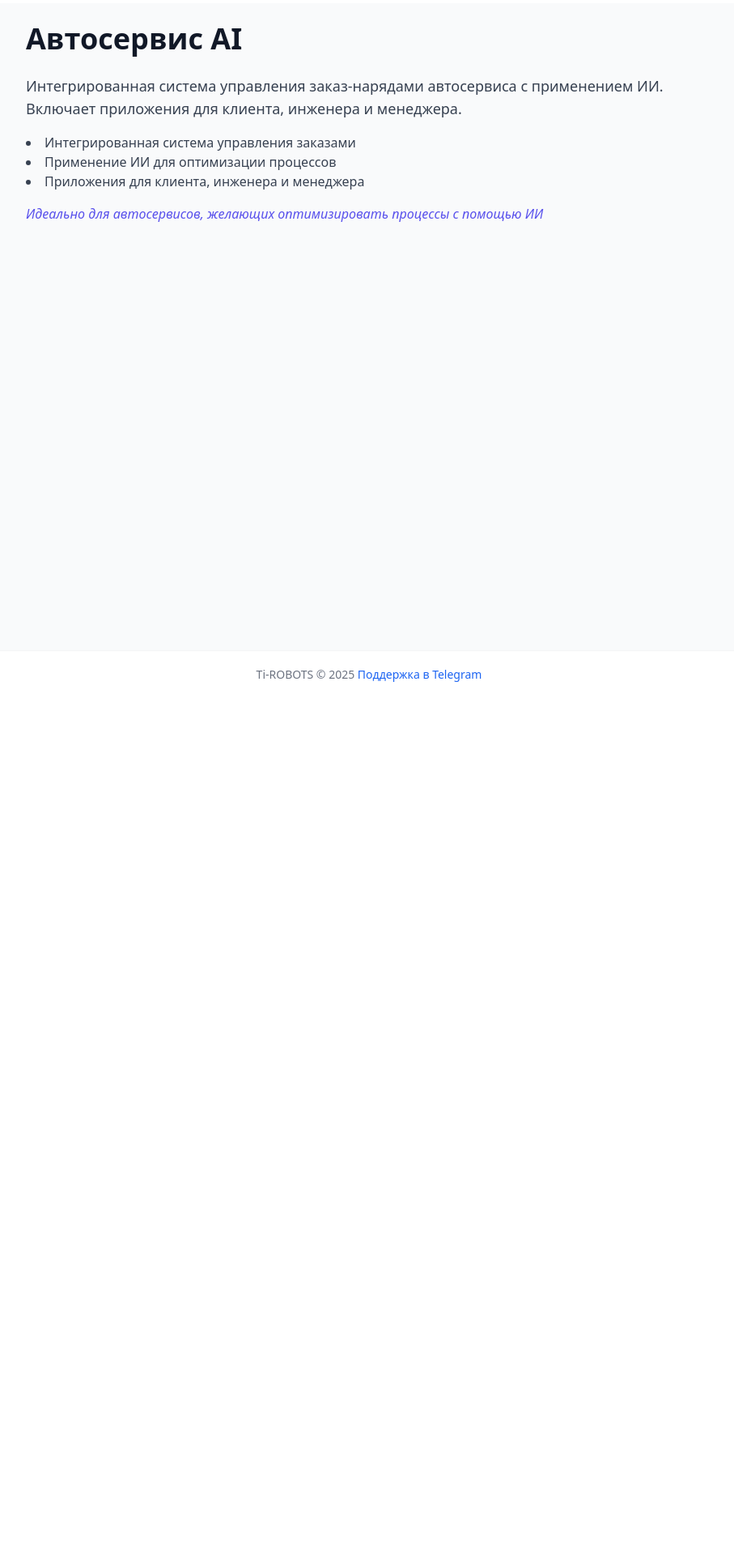
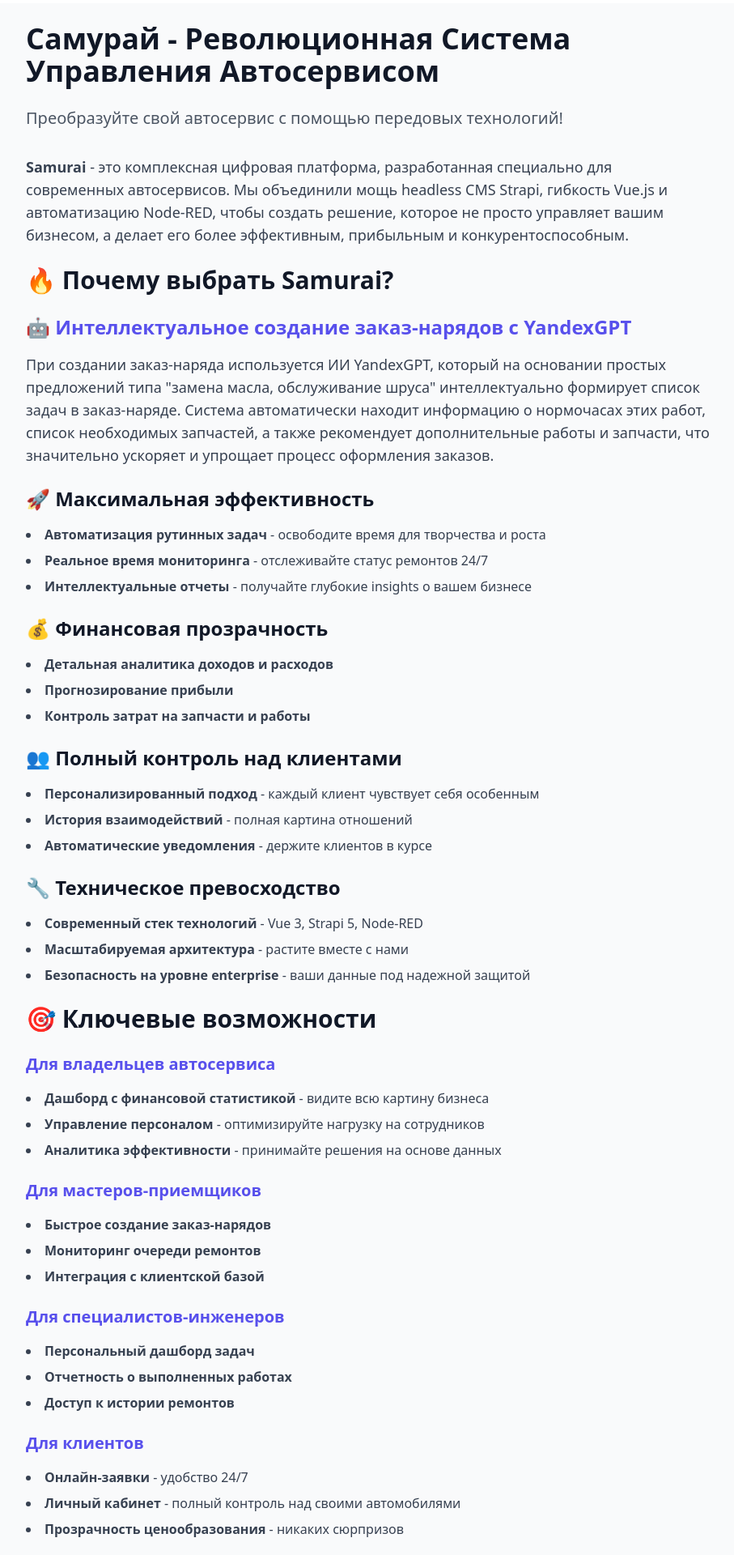
Before and after one commit to ti-rudin/ti-soft.ru, a Vue app: page /auto-service-ai in a window 1280 px wide. Shown: the part 60-1980 px from the top of the page at 81% size, without its empty margins (184-1091 px from the left). Before the commit the page ends 920 px from the top, so only its background shows below. Built offline with nearby package versions, Linux system fonts and the light colour scheme.

Commit message:
`Refactor README and website content to promote Samurai Auto Service Management System`

```diff
--- a/index.html
+++ b/index.html
@@ -8,7 +8,7 @@
 <link rel="apple-touch-icon" sizes="180x180" href="/apple-touch-icon.png" />
 <link rel="manifest" href="/site.webmanifest" />
     <meta name="viewport" content="width=device-width, initial-scale=1.0" />
-    <title>Ti ROBOTS - программное обеспечение для автоматизации торговли, умного дома и организации мероприятий.</title>
+    <title>Ti SOFT - программное обеспечение для автоматизации торговли, умного дома и организации мероприятий.</title>
     <meta name="description" content="Программное обеспечение для автоматизации торговли, умного дома и организации мероприятий." />
 
     <!-- Preload fonts -->
--- a/src/App.vue
+++ b/src/App.vue
@@ -94,7 +94,7 @@
     <footer class="bg-white dark:bg-gray-800 shadow">
       <div class="w-full mx-auto max-w-screen-xl p-4 text-center">
         <span class="text-sm text-gray-500 dark:text-gray-400">
-          Ti-ROBOTS © {{ new Date().getFullYear() }} <a href="https://t.me/ti_robots_lab" target="_blank"
+          Ti-SOFT © {{ new Date().getFullYear() }} <a href="https://t.me/ti_robots_lab" target="_blank"
             class="inline-flex items-center text-blue-600 hover:text-blue-800 dark:text-blue-400 dark:hover:text-blue-300 transition-colors duration-200">
             Поддержка в Telegram
           </a>
--- a/src/views/AutoServiceAI.vue
+++ b/src/views/AutoServiceAI.vue
@@ -1,17 +1,100 @@
 <template>
   <div class="max-w-4xl mx-auto p-6 bg-gray-50 dark:bg-gray-900 min-h-screen text-gray-700 dark:text-gray-300">
-    <h1 class="text-4xl font-bold mb-6 text-gray-900 dark:text-white">Автосервис AI</h1>
+    <h1 class="text-4xl font-bold mb-6 text-gray-900 dark:text-white">Самурай - Революционная Система Управления Автосервисом</h1>
+
+    <p class="text-xl mb-8 text-gray-600 dark:text-gray-300">
+      Преобразуйте свой автосервис с помощью передовых технологий!
+    </p>
+
+    <p class="text-lg mb-6">
+      <strong>Samurai</strong> - это комплексная цифровая платформа, разработанная специально для современных автосервисов. Мы объединили мощь headless CMS Strapi, гибкость Vue.js и автоматизацию Node-RED, чтобы создать решение, которое не просто управляет вашим бизнесом, а делает его более эффективным, прибыльным и конкурентоспособным.
+    </p>
+
+    <h2 class="text-3xl font-bold mb-6 text-gray-900 dark:text-white">🔥 Почему выбрать Samurai?</h2>
+
+    <h3 class="text-2xl font-semibold mb-4 text-indigo-600 dark:text-indigo-400">🤖 Интеллектуальное создание заказ-нарядов с YandexGPT</h3>
+    <p class="text-lg mb-6">
+      При создании заказ-наряда используется ИИ YandexGPT, который на основании простых предложений типа "замена масла, обслуживание шруса" интеллектуально формирует список задач в заказ-наряде. Система автоматически находит информацию о нормочасах этих работ, список необходимых запчастей, а также рекомендует дополнительные работы и запчасти, что значительно ускоряет и упрощает процесс оформления заказов.
+    </p>
+
+    <h3 class="text-2xl font-semibold mb-4 text-gray-900 dark:text-white">🚀 Максимальная эффективность</h3>
+    <ul class="list-disc list-inside mb-6 space-y-2">
+      <li><strong>Автоматизация рутинных задач</strong> - освободите время для творчества и роста</li>
+      <li><strong>Реальное время мониторинга</strong> - отслеживайте статус ремонтов 24/7</li>
+      <li><strong>Интеллектуальные отчеты</strong> - получайте глубокие insights о вашем бизнесе</li>
+    </ul>
+
+    <h3 class="text-2xl font-semibold mb-4 text-gray-900 dark:text-white">💰 Финансовая прозрачность</h3>
+    <ul class="list-disc list-inside mb-6 space-y-2">
+      <li><strong>Детальная аналитика доходов и расходов</strong></li>
+      <li><strong>Прогнозирование прибыли</strong></li>
+      <li><strong>Контроль затрат на запчасти и работы</strong></li>
+    </ul>
+
+    <h3 class="text-2xl font-semibold mb-4 text-gray-900 dark:text-white">👥 Полный контроль над клиентами</h3>
+    <ul class="list-disc list-inside mb-6 space-y-2">
+      <li><strong>Персонализированный подход</strong> - каждый клиент чувствует себя особенным</li>
+      <li><strong>История взаимодействий</strong> - полная картина отношений</li>
+      <li><strong>Автоматические уведомления</strong> - держите клиентов в курсе</li>
+    </ul>
+
+    <h3 class="text-2xl font-semibold mb-4 text-gray-900 dark:text-white">🔧 Техническое превосходство</h3>
+    <ul class="list-disc list-inside mb-6 space-y-2">
+      <li><strong>Современный стек технологий</strong> - Vue 3, Strapi 5, Node-RED</li>
+      <li><strong>Масштабируемая архитектура</strong> - растите вместе с нами</li>
+      <li><strong>Безопасность на уровне enterprise</strong> - ваши данные под надежной защитой</li>
+    </ul>
+
+    <h2 class="text-3xl font-bold mb-6 text-gray-900 dark:text-white">🎯 Ключевые возможности</h2>
+
+    <h3 class="text-xl font-semibold mb-4 text-indigo-600 dark:text-indigo-400">Для владельцев автосервиса</h3>
+    <ul class="list-disc list-inside mb-6 space-y-2">
+      <li><strong>Дашборд с финансовой статистикой</strong> - видите всю картину бизнеса</li>
+      <li><strong>Управление персоналом</strong> - оптимизируйте нагрузку на сотрудников</li>
+      <li><strong>Аналитика эффективности</strong> - принимайте решения на основе данных</li>
+    </ul>
+
+    <h3 class="text-xl font-semibold mb-4 text-indigo-600 dark:text-indigo-400">Для мастеров-приемщиков</h3>
+    <ul class="list-disc list-inside mb-6 space-y-2">
+      <li><strong>Быстрое создание заказ-нарядов</strong></li>
+      <li><strong>Мониторинг очереди ремонтов</strong></li>
+      <li><strong>Интеграция с клиентской базой</strong></li>
+    </ul>
+
+    <h3 class="text-xl font-semibold mb-4 text-indigo-600 dark:text-indigo-400">Для специалистов-инженеров</h3>
+    <ul class="list-disc list-inside mb-6 space-y-2">
+      <li><strong>Персональный дашборд задач</strong></li>
+      <li><strong>Отчетность о выполненных работах</strong></li>
+      <li><strong>Доступ к истории ремонтов</strong></li>
+    </ul>
+
+    <h3 class="text-xl font-semibold mb-4 text-indigo-600 dark:text-indigo-400">Для клиентов</h3>
+    <ul class="list-disc list-inside mb-6 space-y-2">
+      <li><strong>Онлайн-заявки</strong> - удобство 24/7</li>
+      <li><strong>Личный кабинет</strong> - полный контроль над своими автомобилями</li>
+      <li><strong>Прозрачность ценообразования</strong> - никаких сюрпризов</li>
+    </ul>
+
+    <h2 class="text-3xl font-bold mb-6 text-gray-900 dark:text-white">🛠️ Технологический стэк</h2>
     <p class="text-lg mb-4">
-      Интегрированная система управления заказ-нарядами автосервиса с применением ИИ. Включает приложения для клиента, инженера и менеджера.
+      Мы используем только проверенные и современные технологии:
     </p>
-    <ul class="list-disc list-inside mb-4">
-      <li>Интегрированная система управления заказами</li>
-      <li>Применение ИИ для оптимизации процессов</li>
-      <li>Приложения для клиента, инженера и менеджера</li>
+    <ul class="list-disc list-inside mb-6 space-y-2">
+      <li><strong>Frontend</strong>: Vue 3 + Vite + Tailwind CSS + Flowbite</li>
+      <li><strong>Backend</strong>: Strapi 5 (headless CMS) + SQLite</li>
+      <li><strong>Автоматизация</strong>: Node-RED + Telegram Bot API</li>
+      <li><strong>DevOps</strong>: Docker + Traefik + PM2 + Let's Encrypt</li>
     </ul>
-    <p class="italic text-indigo-600 dark:text-indigo-400">
-      Идеально для автосервисов, желающих оптимизировать процессы с помощью ИИ
-    </p>
+
+    <div class="bg-gradient-to-r from-indigo-50 to-blue-50 dark:from-gray-800 dark:to-gray-700 rounded-xl p-8 mt-8">
+      <h2 class="text-2xl font-bold mb-4 text-gray-900 dark:text-white">🚀 Готовы к трансформации?</h2>
+      <p class="text-lg mb-6">
+        Не упустите возможность вывести свой автосервис на новый уровень! Samurai - это не просто софт, это ваш путь к успеху в конкурентном мире автобизнеса.
+      </p>
+      <p class="text-xl font-semibold text-indigo-600 dark:text-indigo-400">
+        **Samurai - ваш надежный партнер в мире автосервисов!** ⚡
+      </p>
+    </div>
   </div>
 </template>
 
--- a/src/views/Home.vue
+++ b/src/views/Home.vue
@@ -274,28 +274,32 @@
         en: 'Our Products',
       },
       product0Title: {
-        ru: 'Автосервис AI',
-        en: 'Auto Service AI',
+        ru: 'Самурай - Революционная Система Управления Автосервисом',
+        en: 'Samurai - Revolutionary Auto Service Management System',
       },
       product0Desc: {
-        ru: 'Интегрированная система управления заказ-нарядами автосервиса с применением ИИ. Включает приложения для клиента, инженера и менеджера.',
-        en: 'Integrated order management system for auto service using AI. Includes apps for client, engineer, and manager.',
+        ru: 'Комплексная цифровая платформа для автосервисов с использованием headless CMS Strapi, Vue.js и Node-RED. Интеллектуальное создание заказ-нарядов с YandexGPT.',
+        en: 'Comprehensive digital platform for auto services using headless CMS Strapi, Vue.js and Node-RED. Intelligent order creation with YandexGPT.',
       },
       product0Features: {
         ru: [
-          'Интегрированная система управления заказами',
-          'Применение ИИ для оптимизации процессов',
-          'Приложения для клиента, инженера и менеджера',
+          'Интеллектуальное создание заказ-нарядов с ИИ YandexGPT',
+          'Максимальная эффективность и автоматизация процессов',
+          'Финансовая прозрачность и аналитика',
+          'Полный контроль над клиентами',
+          'Техническое превосходство с современным стеком',
         ],
         en: [
-          'Integrated order management system',
-          'AI application for process optimization',
-          'Apps for client, engineer, and manager',
+          'Intelligent order creation with YandexGPT AI',
+          'Maximum efficiency and process automation',
+          'Financial transparency and analytics',
+          'Full customer control',
+          'Technical superiority with modern stack',
         ],
       },
       product0IdealFor: {
-        ru: 'Идеально для автосервисов, желающих оптимизировать процессы с помощью ИИ',
-        en: 'Ideal for auto services looking to optimize processes with AI',
+        ru: 'Идеально для автосервисов, желающих вывести бизнес на новый уровень с помощью передовых технологий',
+        en: 'Ideal for auto services looking to take their business to the next level with advanced technologies',
       },
       product1Title: {
         ru: 'TSL Bot – Автоматизированная торговля с Trailing Stop Loss',
```
Also changed, not shown: 1 other file (tests, documents, lock files or other folders).
